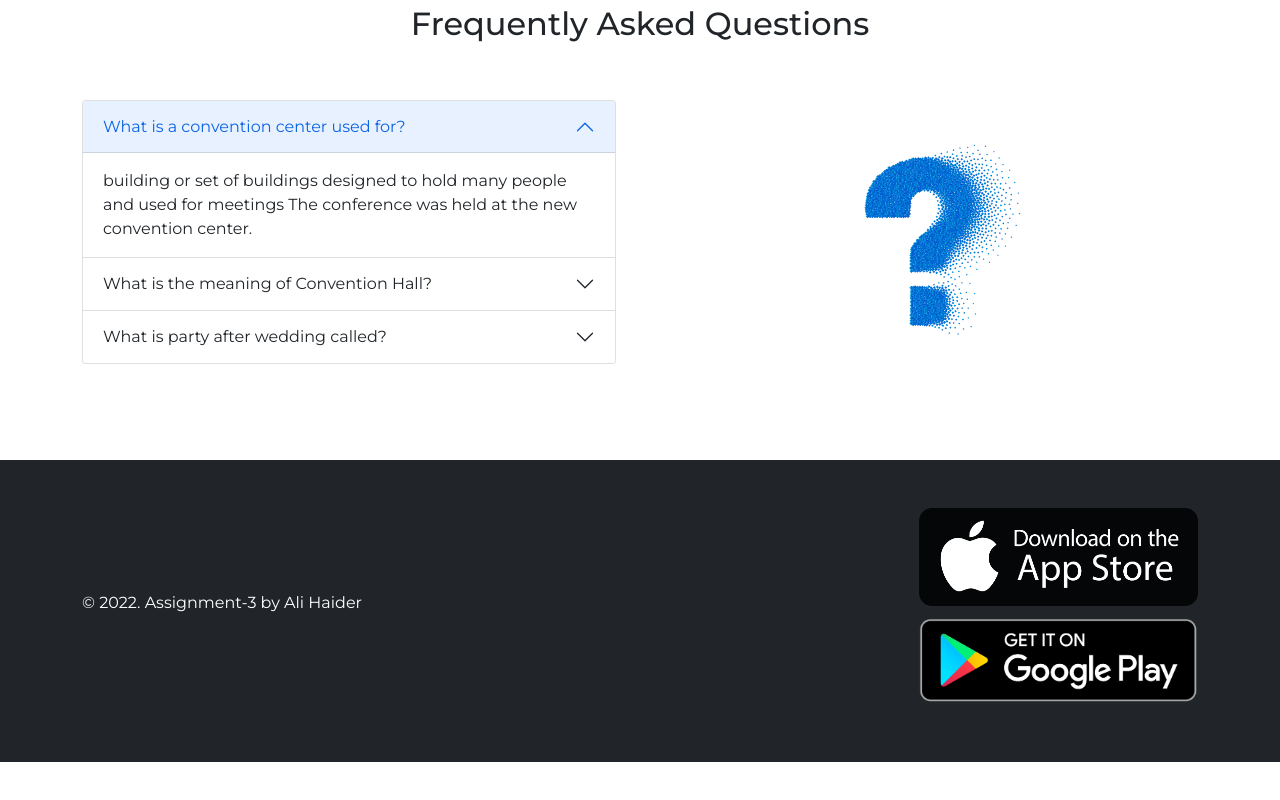
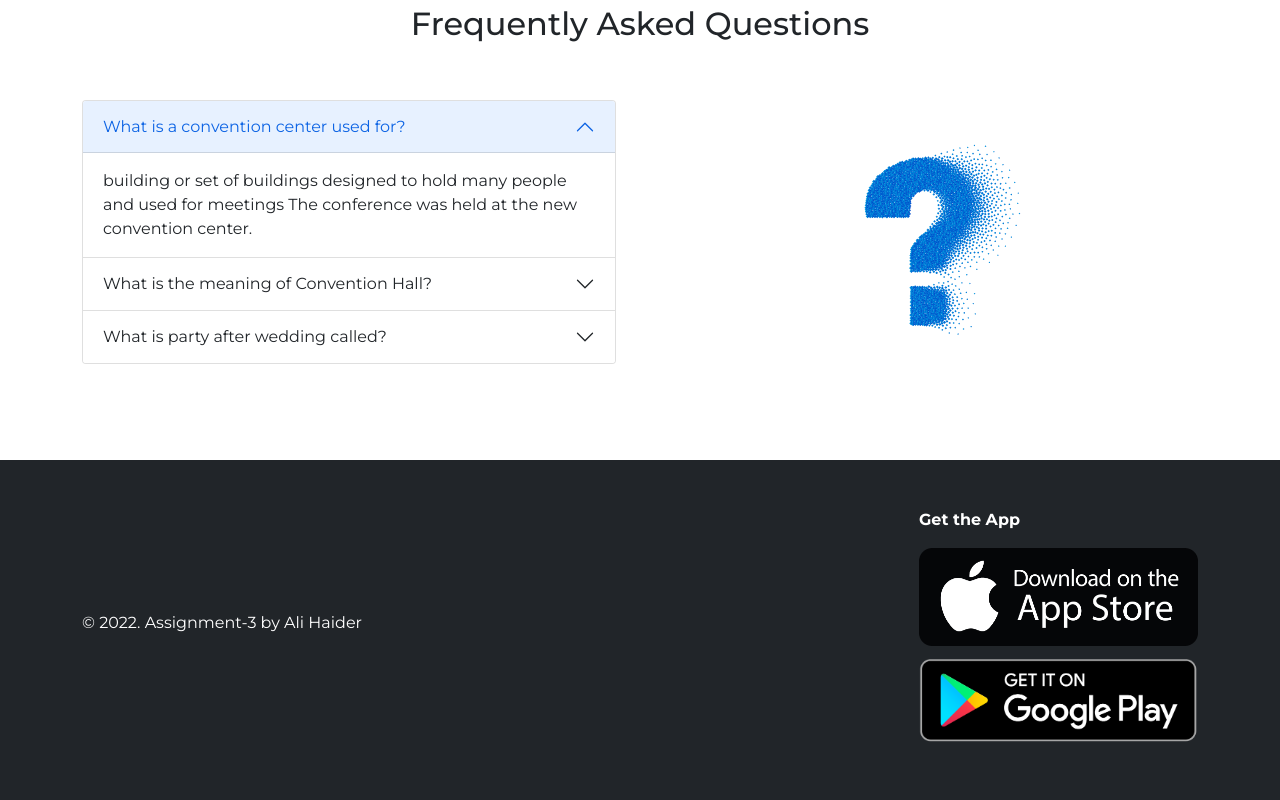
Before and after one commit to alihaider-dev/convention-center, a plain HTML site: page index.html in a window 1280 px wide. Shown: the part 2028-2828 px from the top of the page. Before the commit the page ends 2790 px from the top, so only its background shows below. Drawn offline with nearby package versions, Linux system fonts and the light colour scheme.

Commit message:
Footer Section Updated

```diff
--- a/index.html
+++ b/index.html
@@ -499,11 +499,14 @@
     <!-- Foter Section -->
     <footer class="bg-dark">
       <section class="faq container py-5 py-md-5 text-white">
-        <div class="d-flex justify-content-between align-items-center">
+        <div
+          class="d-flex flex-column flex-md-row justify-content-between align-items-center"
+        >
           <div class="content-left">
             <p>&copy; 2022. Assignment-3 by Ali Haider</p>
           </div>
           <div class="content-left w-25">
+            <p class="fw-bold text-center text-md-start">Get the App</p>
             <a
               target="_blank"
               href="https://apps.apple.com/us/app/programming-hero-coding-fun/id1478201849"
```
